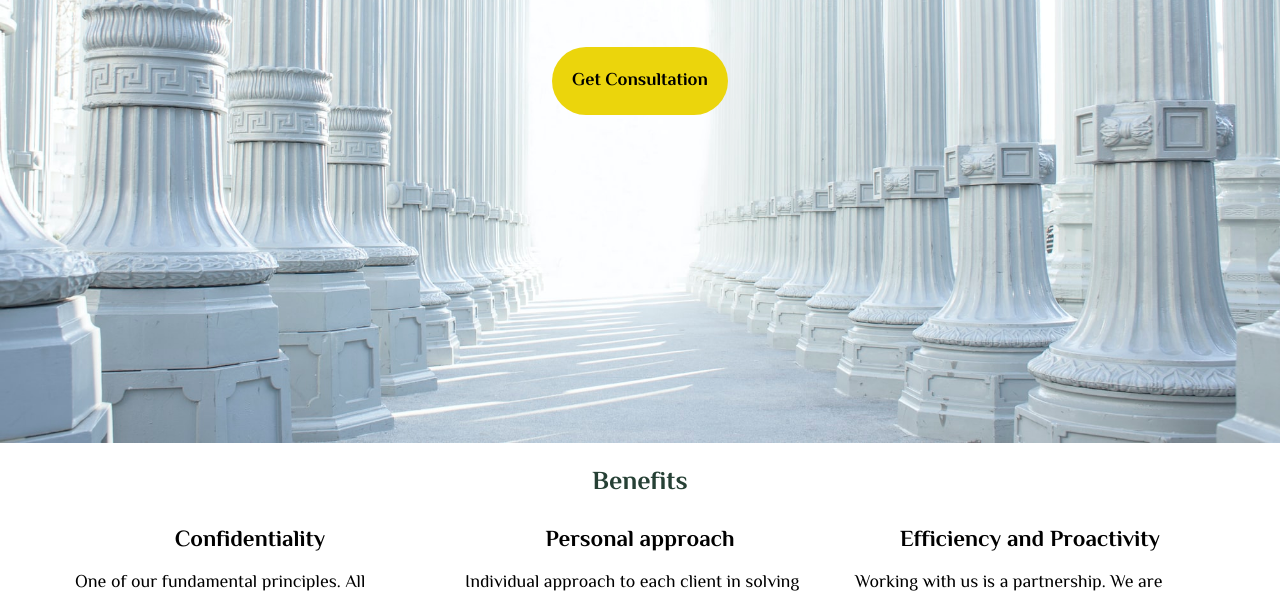
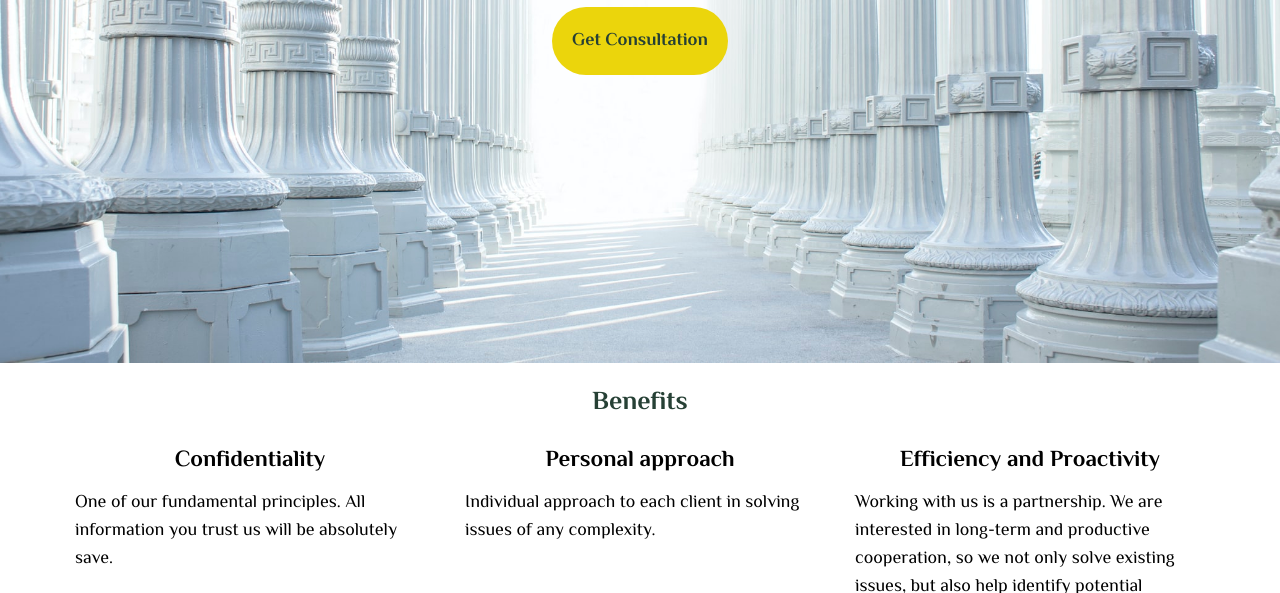
Before and after one commit to andriibildii/law_firm, a plain HTML site: page index.html in a window 1280 px wide. Shown: the part 507-1100 px from the top of the page. Drawn offline with Linux system fonts and the light colour scheme.

Commit message:
changed height of banner img

```diff
--- a/index.html
+++ b/index.html
@@ -23,7 +23,7 @@
         </div>
       </div>
     </div>
-    <div class="main">
+    <div class="">
       <div class="banner">
         <div class="main-info">
           <h1>BILDII & PARTNERS</h1>
--- a/media/styles.css
+++ b/media/styles.css
@@ -78,7 +78,7 @@ h2 {
 
     .banner {
         width: 100%;
-        height: 880px;
+        height: 800px;
         background-image: url('./img/background_img.jpg');
         background-size: cover;
         background-position: bottom;
@@ -101,6 +101,7 @@ h2 {
     .main-info button {
         margin-top: 50px;
         padding: 20px;
+        color: #264035;
         background-color: #EBD50C;
         border: #EBD50C;
         border-radius: 50px;
@@ -274,4 +275,5 @@ h2 {
         text-align: center;
         color: #EBD50C;
         padding: 20px;
+        text-decoration: none;
     }
```
